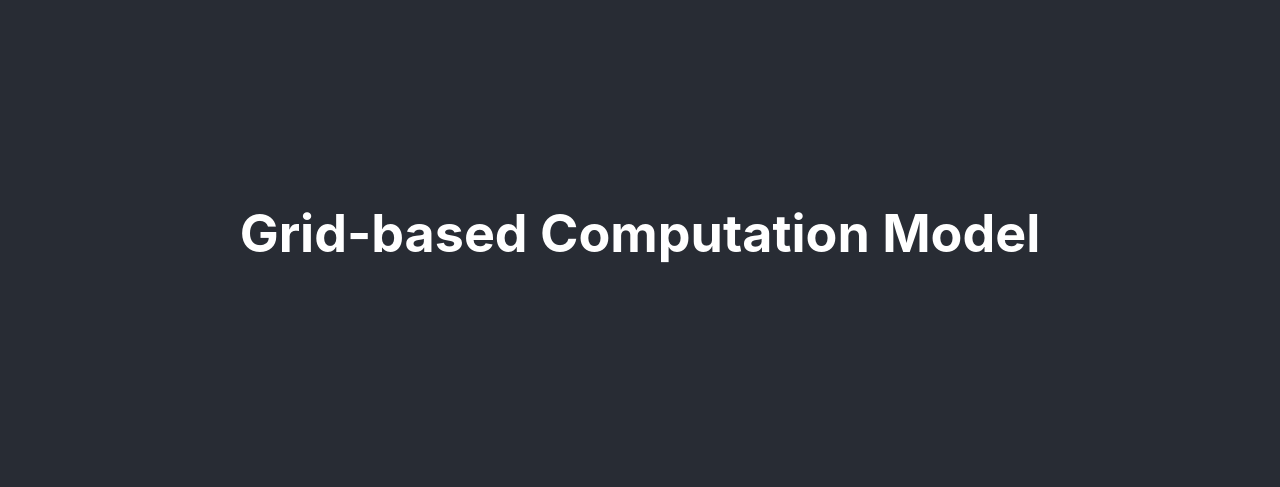
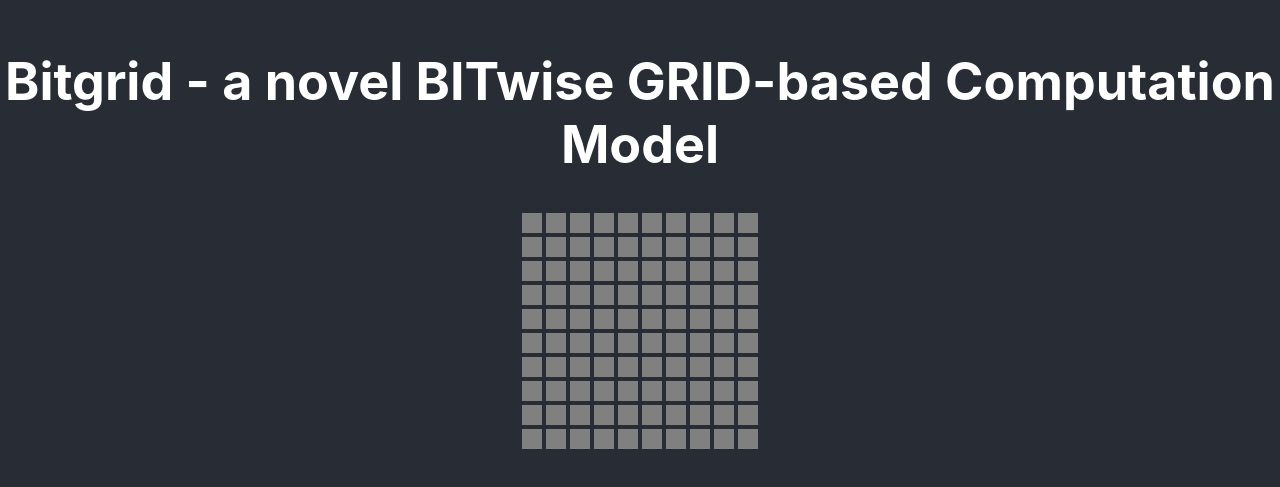
Before and after one commit to mikewarot/bitgrid-react-app, a React (Create React App) app: page / in a window 1280 px wide. Shown: the part 167-654 px from the top of the page. Built offline with nearby package versions, Linux system fonts and the light colour scheme.

Commit message:
update title, add AI generated code

```diff
--- a/src/App.js
+++ b/src/App.js
@@ -1,12 +1,13 @@
 import React from 'react';
 import './App.css';
+import LEDGrid from './LEDGrid';
 
 function App() {
   return (
     <div className="App">
       <header className="App-header">
-        <h1>Grid-based Computation Model</h1>
-        {/* Add your grid component here */}
+        <h1>Bitgrid - a novel  BITwise GRID-based Computation Model</h1>
+        <LEDGrid rows={10} cols={10} />
       </header>
     </div>
   );
--- /dev/null
+++ b/src/LEDGrid.css
@@ -0,0 +1,26 @@
+/* src/LEDGrid.css */
+.led-grid {
+  display: flex;
+  flex-direction: column;
+  align-items: center;
+}
+
+.led-row {
+  display: flex;
+}
+
+.led {
+  width: 20px;
+  height: 20px;
+  margin: 2px;
+  background-color: grey;
+  cursor: pointer;
+}
+
+.led.on {
+  background-color: red;
+}
+
+.led.off {
+  background-color: grey;
+}
--- /dev/null
+++ b/src/LEDGrid.js
@@ -0,0 +1,34 @@
+// src/LEDGrid.js
+import React, { useState } from 'react';
+import './LEDGrid.css';
+
+const LEDGrid = ({ rows, cols }) => {
+  const [grid, setGrid] = useState(
+    Array(rows).fill().map(() => Array(cols).fill(false))
+  );
+
+  const toggleLED = (row, col) => {
+    const newGrid = grid.map((r, rowIndex) =>
+      r.map((c, colIndex) => (rowIndex === row && colIndex === col ? !c : c))
+    );
+    setGrid(newGrid);
+  };
+
+  return (
+    <div className="led-grid">
+      {grid.map((row, rowIndex) => (
+        <div key={rowIndex} className="led-row">
+          {row.map((isOn, colIndex) => (
+            <div
+              key={colIndex}
+              className={`led ${isOn ? 'on' : 'off'}`}
+              onClick={() => toggleLED(rowIndex, colIndex)}
+            />
+          ))}
+        </div>
+      ))}
+    </div>
+  );
+};
+
+export default LEDGrid;
```
